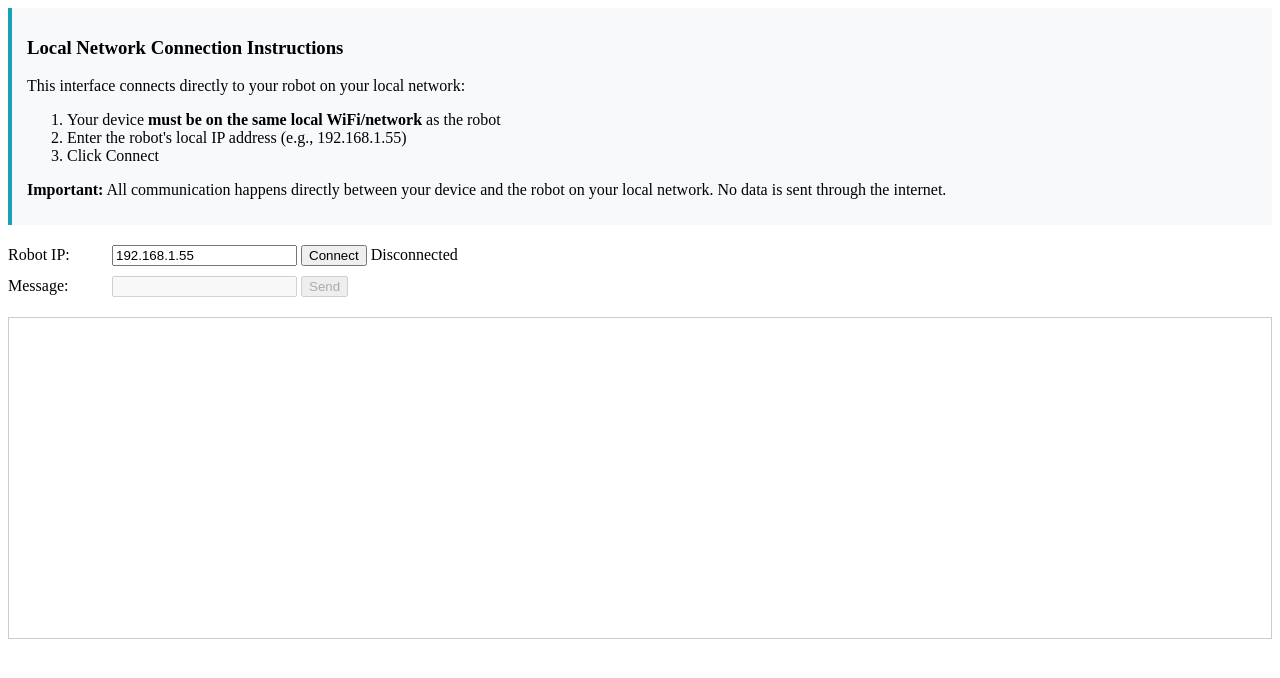
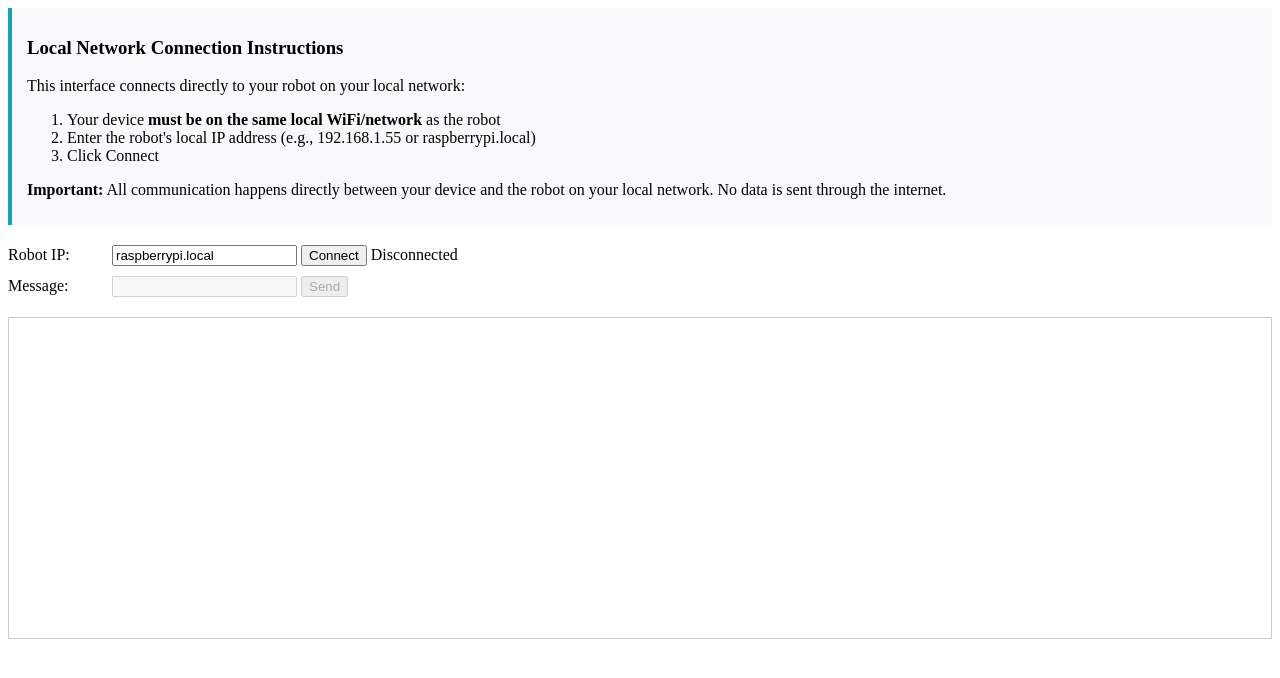
Before and after one commit to jmeiss/robot, a plain HTML site: page index.html in a window 1280 px wide. Drawn offline with Linux system fonts and the light colour scheme.

Commit message:
Add files via upload

```diff
--- a/index.html
+++ b/index.html
@@ -15,7 +15,9 @@
     <meta name="theme-color" content="#17a2b8" />
     <link rel="manifest" href="manifest.json" />
     <link rel="apple-touch-icon" href="icon-192x192.png" />
-    <!-- PWA iOS Support -->
+    <!-- PWA Device Support -->
+    <meta name="mobile-web-app-capable" content="yes" />
+    <!-- Keep for iOS backward compatibility -->
     <meta name="apple-mobile-web-app-capable" content="yes" />
     <meta name="apple-mobile-web-app-status-bar-style" content="black" />
     <meta name="apple-mobile-web-app-title" content="Robot Control" />
@@ -65,7 +67,10 @@
             Your device
             <strong>must be on the same local WiFi/network</strong> as the robot
           </li>
-          <li>Enter the robot's local IP address (e.g., 192.168.1.55)</li>
+          <li>
+            Enter the robot's local IP address (e.g., 192.168.1.55 or
+            raspberrypi.local)
+          </li>
           <li>Click Connect</li>
         </ol>
         <p>
@@ -84,7 +89,7 @@
 
       <div class="form-group">
         <label for="robot-ip">Robot IP:</label>
-        <input id="robot-ip" type="text" value="192.168.1.55" />
+        <input id="robot-ip" type="text" value="raspberrypi.local" />
         <button id="connect-button">Connect</button>
         <span id="connection-status">Disconnected</span>
       </div>
```
